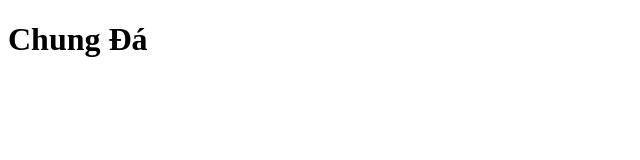
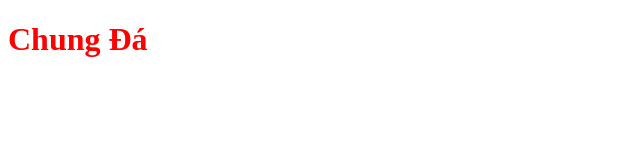
Before and after one commit to nguyenvanchung-hub/reactjs-b4, a plain HTML site: page index.html in a window 1280 px wide. Shown: the whole page, without its empty margins (0-640 px from the left). Drawn offline with Linux system fonts and the light colour scheme.

Commit message:
add new file2

```diff
--- a/index.html
+++ b/index.html
@@ -4,6 +4,7 @@
     <meta charset="UTF-8">
     <meta name="viewport" content="width=device-width, initial-scale=1.0">
     <title>Document</title>
+    <link rel="stylesheet" href="stle.css">
 </head>
 <body>
     <h1>Chung Đá</h1>
--- /dev/null
+++ b/stle.css
@@ -0,0 +1,3 @@
+h1{
+    color: red;
+}
```
